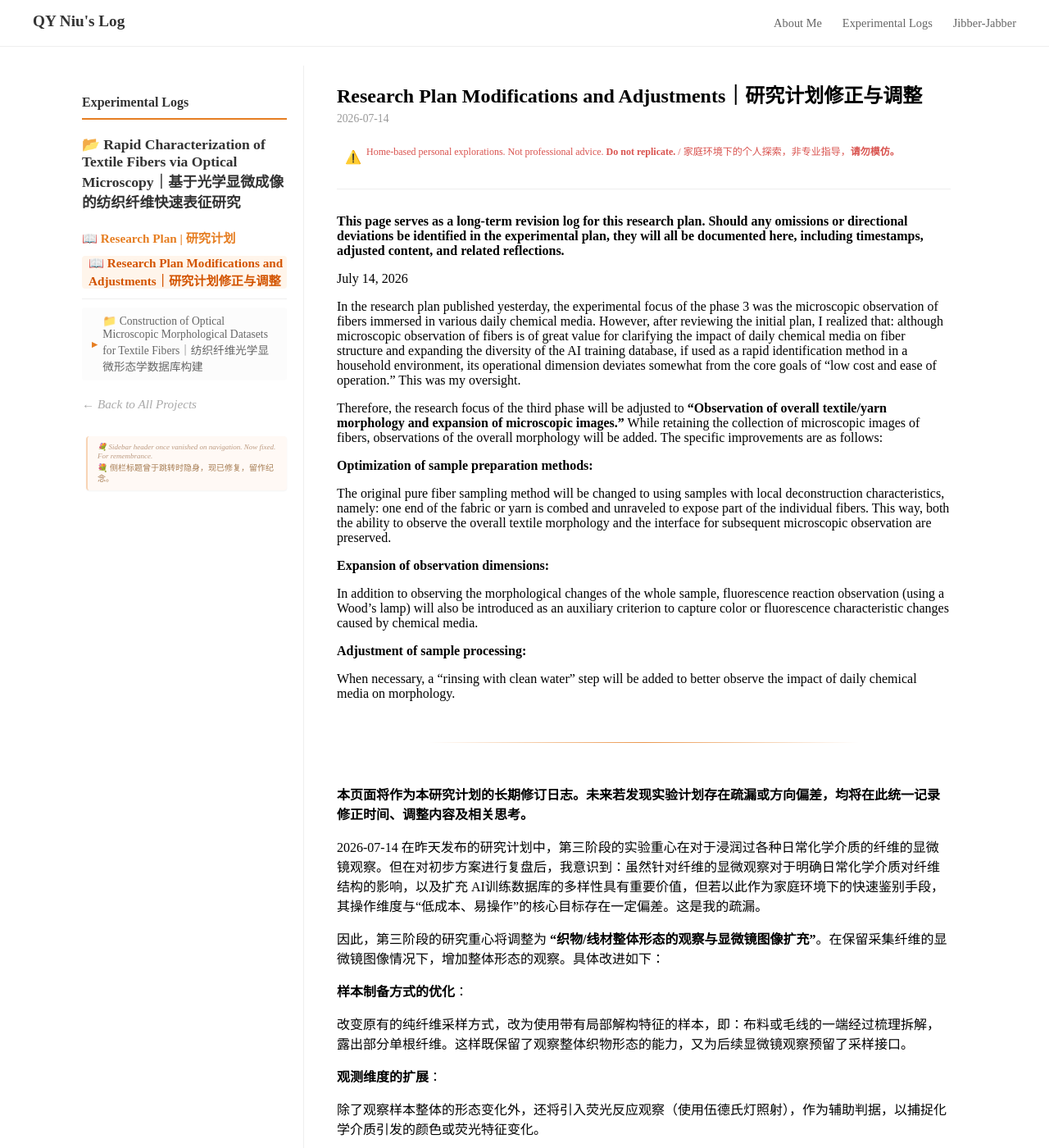
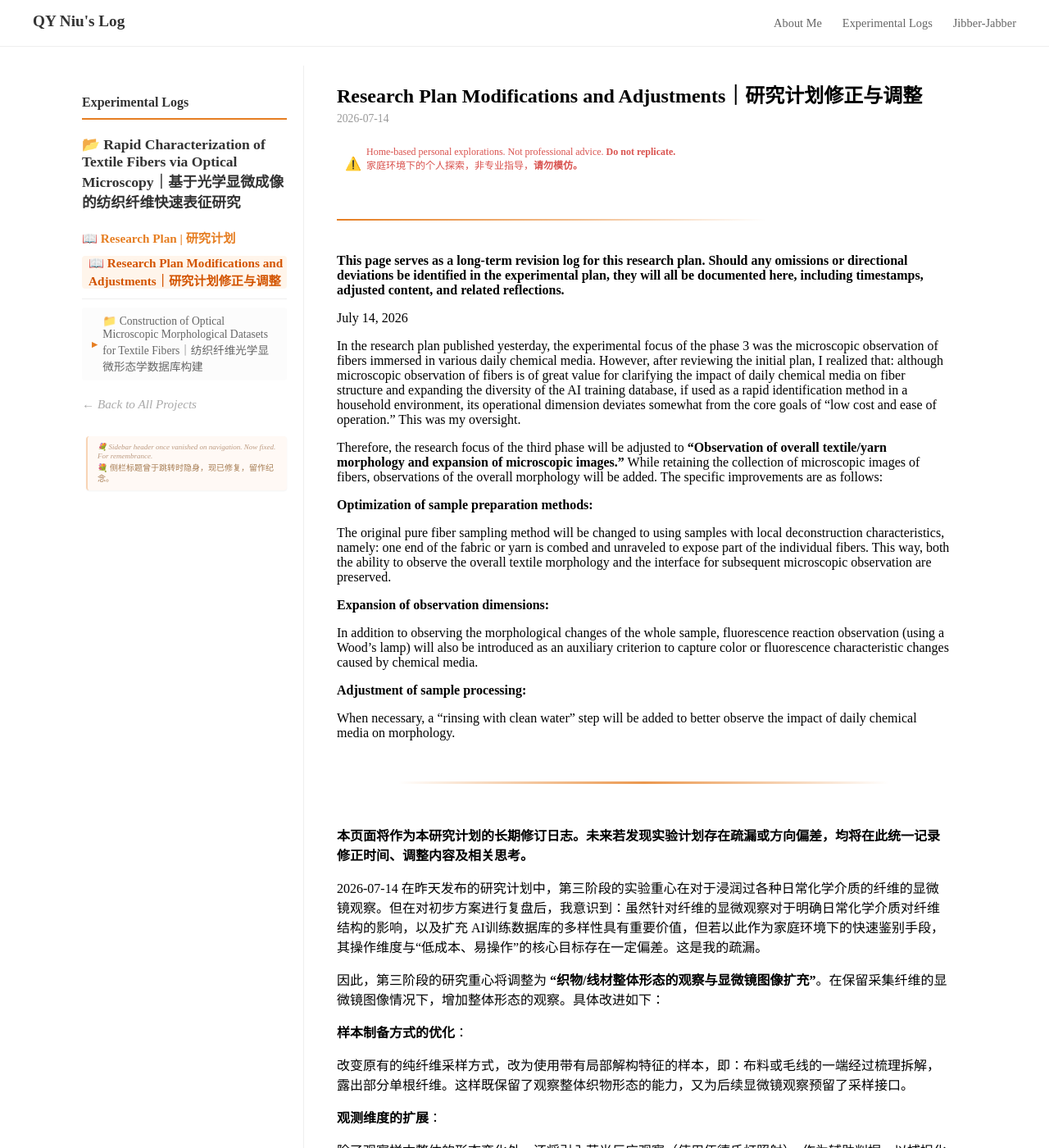
Before and after one commit to nqy-exp/nqy-exp.github.io, a Jekyll site: the page built from _projects/projectA/pa-rp-adjust.md, in a window 1280 px wide and 1400 px high. Shown: the whole window at 82% size. Built offline with Jekyll 4.4.1, drawn with Linux system fonts in a browser that asks for light colours.

Commit message:
hr beauty design

```diff
--- a/_layouts/ideas-layout.html
+++ b/_layouts/ideas-layout.html
@@ -23,7 +23,9 @@
     {% endif %}
   </header>
 
-  <hr> <!-- 分割线 -->
+  <!-- 极简笔触分割线 -->
+<div class="stroke-divider"></div>
+
 
   <!-- 这里是 Markdown 的正文内容 -->
   <div class="post-content">
--- a/_layouts/projects-layout.html
+++ b/_layouts/projects-layout.html
@@ -30,10 +30,12 @@
 
       <!-- 2. 【轻量级风险提示】 - 放在标题下方，分割线上方 -->
       <div class="tiny-disclaimer">
-        ⚠️ <span class="disclaimer-text">Home-based personal explorations. Not professional advice. <strong>Do not replicate.</strong> / 家庭环境下的个人探索，非专业指导，<strong>请勿模仿。</strong></span>
+        ⚠️ <span class="disclaimer-text">Home-based personal explorations. Not professional advice. <strong>Do not replicate.</strong> <br> 家庭环境下的个人探索，非专业指导，<strong>请勿模仿。</strong></span>
       </div>
 
-      <hr style="border: none; border-top: 1px solid #eee; margin-bottom: 30px;">
+      <!-- 极简笔触分割线 -->
+<div class="stroke-divider"></div>
+
 
       <!-- 3. 文章正文内容 (Content) -->
       <div class="post-content">
--- a/assets/css/style.css
+++ b/assets/css/style.css
@@ -1379,9 +1379,9 @@ box-shadow: 0 1px 2px rgba(0,0,0,0.05);
 
 .post-content hr {
     border: none;                /* 移除默认的灰色边框 */
-    height: 1px;                 /* 线条厚度 */
+    height: 3px;                 /* 线条厚度 */
     margin: 50px auto;           /* 上下留出足够的呼吸空间，且水平居中 */
-    width: 70%;                  /* 【关键】不要占满全宽，缩短一点会让它看起来更精致 */
+    width: 80%;                  /* 【关键】不要占满全宽，缩短一点会让它看起来更精致 */
 
     /* 渐变逻辑：左边透明 -> 中间橙色 -> 右边透明 */
     background: linear-gradient(to right,
@@ -1400,3 +1400,17 @@ box-shadow: 0 1px 2px rgba(0,0,0,0.05);
     background-color: #e67e22;
 }
 */
+
+/* 极简笔触风格 */
+.stroke-divider {
+    height: 2px;               /* 线条厚度 */
+    width: 100%;               /* 宽度 */
+    margin: 40px 0;            /* 上下留白 */
+    border: none;
+    /* 使用不对称渐变：从实色到透明，在 60% 的位置就完成消失，模拟“提笔”动作 */
+    background: linear-gradient(to right,
+        rgba(230, 126, 34, 1) 0%,
+        rgba(230, 126, 34, 0.5) 40%,
+        rgba(230, 126, 34, 0) 70%
+    );
+}
```
